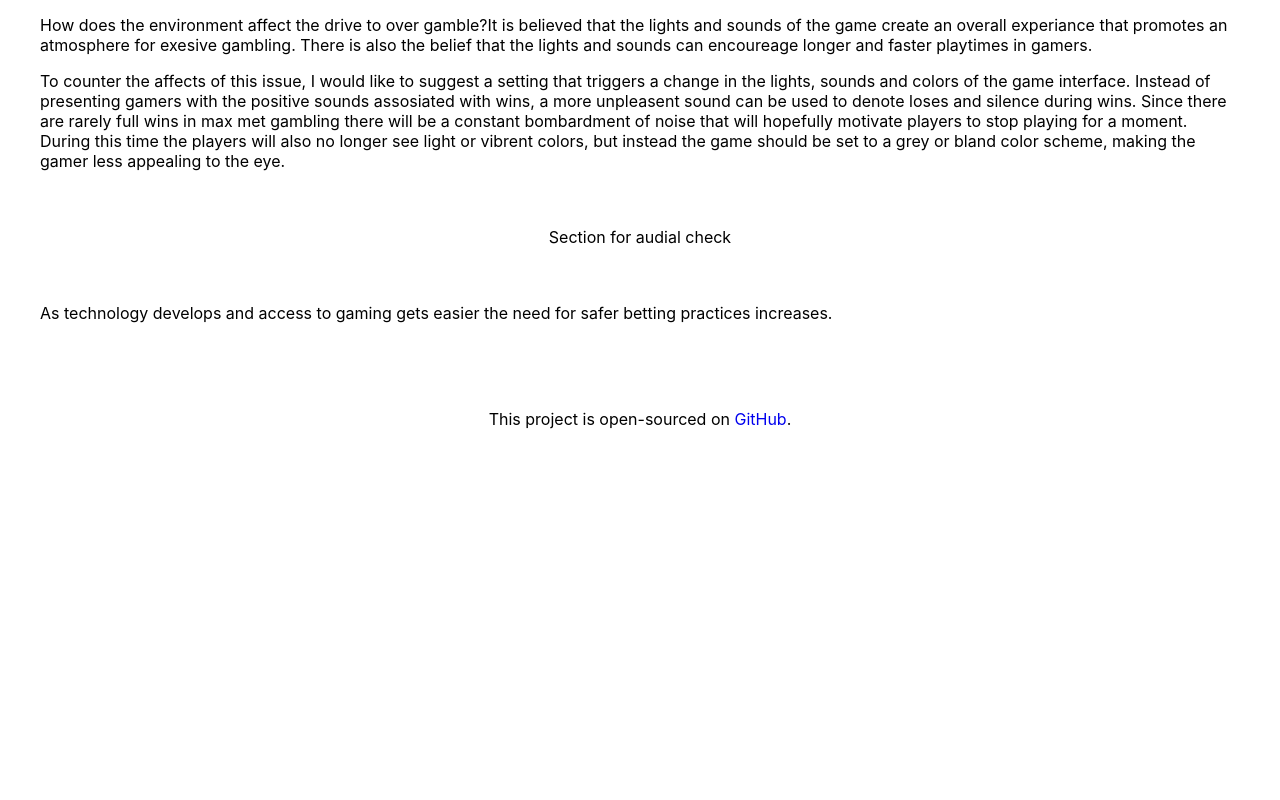
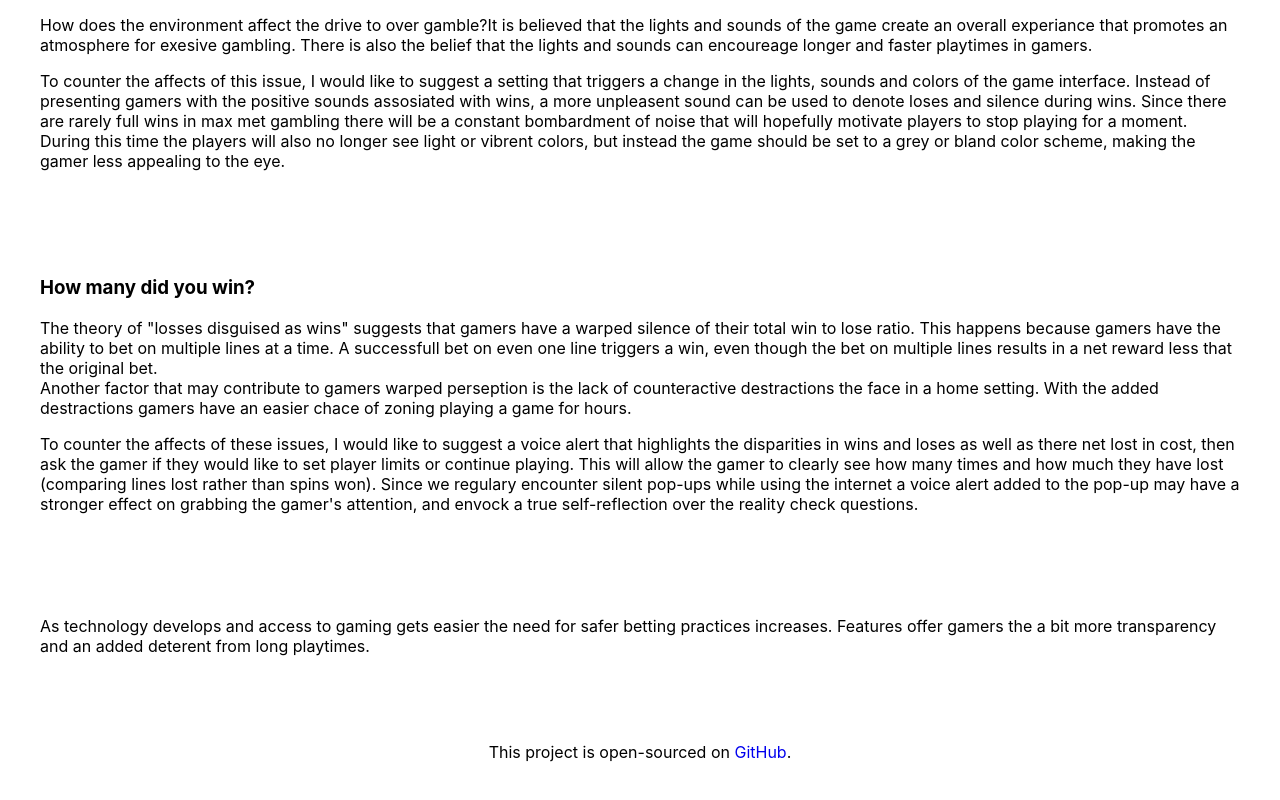
Before and after one commit to ChyenneW/happyhacker-2022showcode-hackathon-project, a React (Create React App) app: page / in a window 1280 px wide. Shown: the part 660-1460 px from the top of the page. Before the commit the page ends 1129 px from the top, so only its background shows below. Built offline with nearby package versions, Linux system fonts and the light colour scheme.

Commit message:
Add explanation for AudialCheck feature

```diff
--- a/src/App.js
+++ b/src/App.js
@@ -1,7 +1,7 @@
 import Header from "./Header";
 import Challenge from "./Challenge";
 import UiChange from "./UiChange";
-
+import AudialCheck from "./AudialCheck";
 import Closing from "./Closing";
 import Footer from "./Footer";
 
@@ -13,7 +13,7 @@ function App() {
       <Header />
       <Challenge />
       <UiChange />
-      <section>Section for audial check</section>
+      <AudialCheck />
       <Closing />
       <Footer />
     </div>
--- /dev/null
+++ b/src/AudialCheck.js
@@ -0,0 +1,34 @@
+import React from "react";
+
+export default function AudialCheck() {
+  return (
+    <section className="Section">
+      <h3>How many did you win?</h3>
+
+      <p>
+        The theory of "losses disguised as wins" suggests that gamers have a
+        warped silence of their total win to lose ratio. This happens because
+        gamers have the ability to bet on multiple lines at a time. A
+        successfull bet on even one line triggers a win, even though the bet on
+        multiple lines results in a net reward less that the original bet.
+        <br />
+        Another factor that may contribute to gamers warped perseption is the
+        lack of counteractive destractions the face in a home setting. With the
+        added destractions gamers have an easier chace of zoning playing a game
+        for hours.
+      </p>
+
+      <p>
+        To counter the affects of these issues, I would like to suggest a voice
+        alert that highlights the disparities in wins and loses as well as there
+        net lost in cost, then ask the gamer if they would like to set player
+        limits or continue playing. This will allow the gamer to clearly see how
+        many times and how much they have lost {"("}comparing lines lost rather
+        than spins won{")"}. Since we regulary encounter silent pop-ups while
+        using the internet a voice alert added to the pop-up may have a stronger
+        effect on grabbing the gamer's attention, and envock a true
+        self-reflection over the reality check questions.
+      </p>
+    </section>
+  );
+}
--- a/src/Closing.js
+++ b/src/Closing.js
@@ -5,7 +5,8 @@ export default function Closing() {
     <section className="Section Closing">
       <p>
         As technology develops and access to gaming gets easier the need for
-        safer betting practices increases.
+        safer betting practices increases. Features offer gamers the a bit more
+        transparency and an added deterent from long playtimes.
       </p>
     </section>
   );
```
